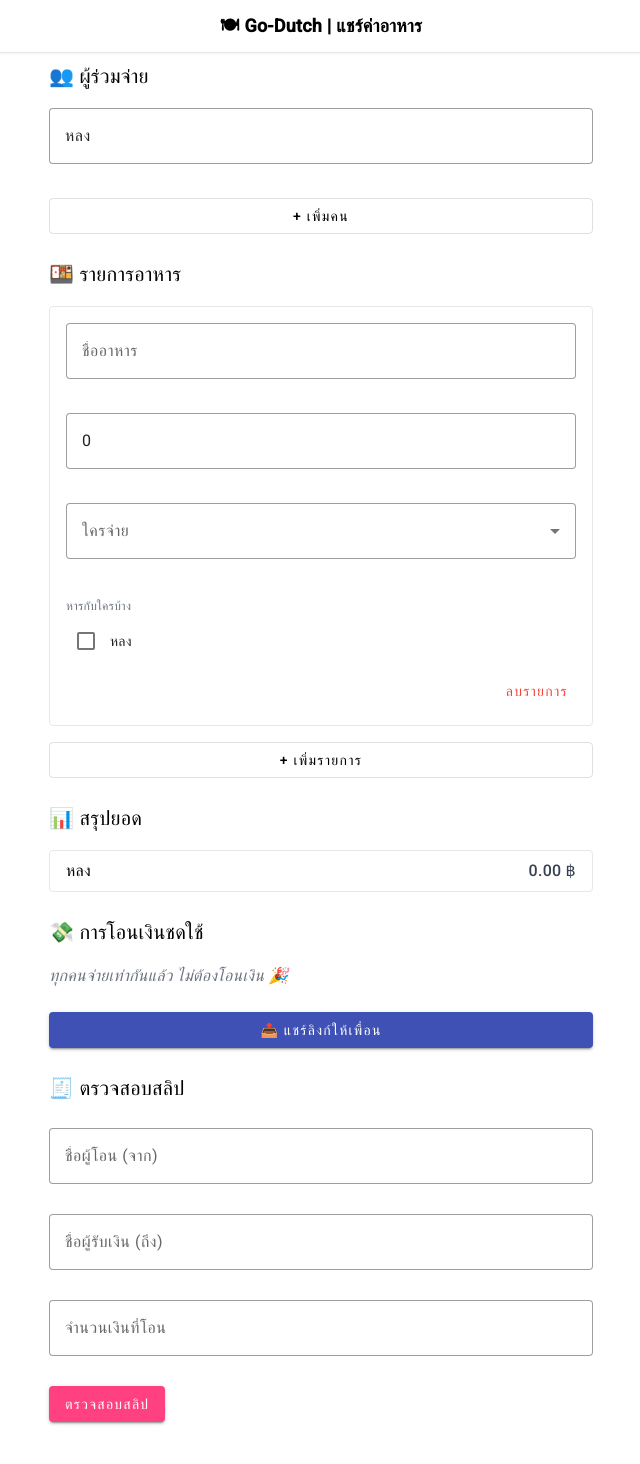
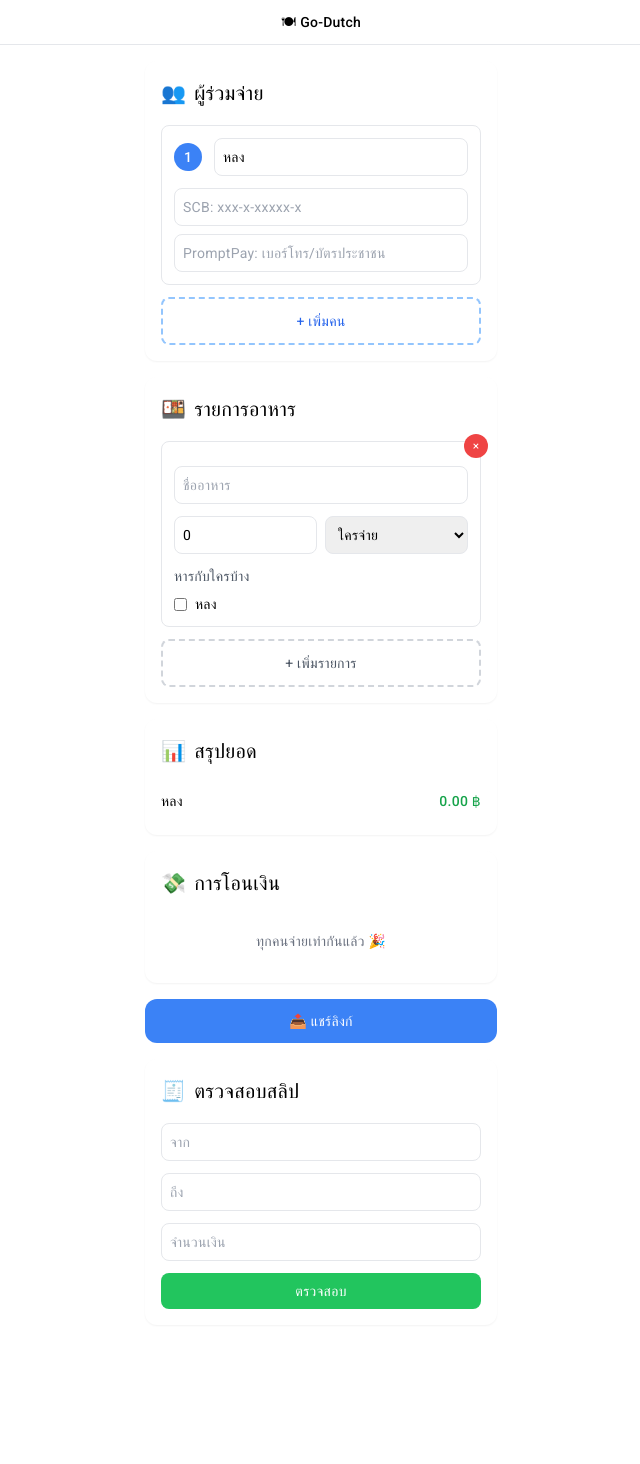
Before and after one commit to thanawutjaroenpon/Let-s-go-Dutch, an Angular app: page / in a window 1280 px wide. Shown: the top 1464 px of the page, without its empty margins (319-959 px from the left). After the commit the page ends 1341 px from the top, so only its background shows below. Built offline with nearby package versions, Linux system fonts and the light colour scheme.

Commit message:
fix ui and make it local

```diff
--- a/src/app/split-payment/split-payment.component.html
+++ b/src/app/split-payment/split-payment.component.html
@@ -1,68 +1,152 @@
 <!-- HEADER -->
-<header class="w-full bg-white border-b shadow-sm fixed top-0 left-0 z-50">
-  <div class="max-w-xl mx-auto px-4 py-3 text-center font-semibold text-lg">
-    🍽 Go-Dutch | แชร์ค่าอาหาร
+<header class="bg-white border-b sticky top-0 z-50">
+  <div class="max-w-sm mx-auto px-4 py-3 text-center font-medium">
+    🍽 Go-Dutch
   </div>
 </header>
 
 <!-- MAIN -->
-<main class="pt-[60px] pb-[70px] max-w-xl mx-auto px-4 space-y-6 text-sm sm:text-base">
+<main class="max-w-sm mx-auto px-4 py-4 space-y-4">
 
   <!-- ผู้ร่วมจ่าย -->
-  <section>
-    <h2 class="text-base font-semibold mb-3">👥 ผู้ร่วมจ่าย</h2>
+  <section class="bg-white rounded-xl p-4 shadow-sm">
+    <h2 class="font-medium mb-3 flex items-center gap-2">
+      <span>👥</span>
+      <span>ผู้ร่วมจ่าย</span>
+    </h2>
+
+    <div class="space-y-3">
+      <div
+        class="border rounded-lg p-3 relative"
+        *ngFor="let payer of payers; let i = index"
+      >
+        <!-- Delete button -->
+        <button
+          *ngIf="payers.length > 1"
+          (click)="removePayer(i)"
+          class="absolute -top-2 -right-2 w-6 h-6 bg-red-500 text-white rounded-full text-xs hover:bg-red-600"
+        >
+          ×
+        </button>
+
+        <!-- Person number and name -->
+        <div class="flex items-center gap-3 mb-3">
+          <span class="w-7 h-7 bg-blue-500 text-white rounded-full flex items-center justify-center text-sm font-medium">
+            {{ i + 1 }}
+          </span>
+          <input
+            [(ngModel)]="payer.name"
+            placeholder="ชื่อ"
+            class="flex-1 p-2 border rounded-lg focus:outline-none focus:ring-2 focus:ring-blue-500"
+          />
+        </div>
+
+        <!-- Payment details -->
         <div class="space-y-2">
-      <div class="flex items-center gap-2" *ngFor="let payer of payers; let i = index">
-        <mat-form-field appearance="outline" class="flex-1">
-          <input matInput [(ngModel)]="payer.name" placeholder="ชื่อคนที่ {{ i + 1 }}" />
-        </mat-form-field>
-        <button mat-icon-button color="warn" (click)="removePayer(i)" *ngIf="payers.length > 1">
-          <mat-icon>delete</mat-icon>
-        </button>
+          <input
+            [(ngModel)]="payer.scb"
+            placeholder="SCB: xxx-x-xxxxx-x"
+            class="w-full p-2 border rounded-lg text-sm focus:outline-none focus:ring-2 focus:ring-blue-500"
+          />
+          <input
+            [(ngModel)]="payer.promptpay"
+            placeholder="PromptPay: เบอร์โทร/บัตรประชาชน"
+            class="w-full p-2 border rounded-lg text-sm focus:outline-none focus:ring-2 focus:ring-blue-500"
+          />
         </div>
       </div>
-    <button mat-stroked-button class="mt-3 w-full" (click)="addPayer()">+ เพิ่มคน</button>
+    </div>
+
+    <button
+      (click)="addPayer()"
+      class="w-full mt-3 p-3 border-2 border-dashed border-blue-300 text-blue-600 rounded-lg hover:bg-blue-50 transition-colors"
+    >
+      + เพิ่มคน
+    </button>
   </section>
 
   <!-- รายการอาหาร -->
-  <section>
-    <h2 class="text-base font-semibold mb-3">🍱 รายการอาหาร</h2>
-    <div *ngFor="let item of items; let i = index" class="rounded border border-gray-200 p-4 mb-4 bg-white space-y-3">
-      <mat-form-field appearance="outline" class="w-full">
-        <input matInput [(ngModel)]="item.name" placeholder="ชื่ออาหาร" />
-      </mat-form-field>
-      <mat-form-field appearance="outline" class="w-full">
-        <input matInput type="number" [(ngModel)]="item.price" placeholder="ราคา (บาท)" />
-      </mat-form-field>
-      <mat-form-field appearance="outline" class="w-full">
-        <mat-select [(ngModel)]="item.paidBy" placeholder="ใครจ่าย">
-          <mat-option *ngFor="let payer of payers; trackBy: trackByName" [value]="payer.name">
+  <section class="bg-white rounded-xl p-4 shadow-sm">
+    <h2 class="font-medium mb-3 flex items-center gap-2">
+      <span>🍱</span>
+      <span>รายการอาหาร</span>
+    </h2>
+
+    <div class="space-y-3">
+      <div
+        *ngFor="let item of items; let i = index"
+        class="border rounded-lg p-3 space-y-3 relative"
+      >
+        <!-- Delete button -->
+        <button
+          (click)="removeItem(i)"
+          class="absolute -top-2 -right-2 w-6 h-6 bg-red-500 text-white rounded-full text-xs hover:bg-red-600"
+        >
+          ×
+        </button>
+
+        <!-- Item name -->
+        <input
+          [(ngModel)]="item.name"
+          placeholder="ชื่ออาหาร"
+          class="w-full p-2 border rounded-lg focus:outline-none focus:ring-2 focus:ring-blue-500"
+        />
+
+        <!-- Price and payer -->
+        <div class="grid grid-cols-2 gap-2">
+          <input
+            [(ngModel)]="item.price"
+            type="number"
+            placeholder="ราคา"
+            class="p-2 border rounded-lg focus:outline-none focus:ring-2 focus:ring-blue-500"
+          />
+          <select
+            [(ngModel)]="item.paidBy"
+            class="p-2 border rounded-lg focus:outline-none focus:ring-2 focus:ring-blue-500"
+          >
+            <option value="">ใครจ่าย</option>
+            <option *ngFor="let payer of payers; trackBy: trackByName" [value]="payer.name">
               {{ payer.name }}
-          </mat-option>
-        </mat-select>
-      </mat-form-field>
+            </option>
+          </select>
+        </div>
+
+        <!-- Split with -->
         <div>
-        <label class="text-xs text-gray-500">หารกับใครบ้าง</label>
-        <div class="flex flex-wrap gap-2 mt-1">
-          <mat-checkbox *ngFor="let payer of payers" [(ngModel)]="item.splitWith[payer.name]">
+          <div class="text-sm text-gray-600 mb-2">หารกับใครบ้าง</div>
+          <div class="grid grid-cols-2 gap-2">
+            <label *ngFor="let payer of payers" class="flex items-center gap-2 text-sm">
+              <input
+                type="checkbox"
+                [(ngModel)]="item.splitWith[payer.name]"
+                class="rounded"
+              />
               {{ payer.name }}
-          </mat-checkbox>
+            </label>
           </div>
         </div>
-      <div class="text-right">
-        <button mat-button color="warn" (click)="removeItem(i)">ลบรายการ</button>
       </div>
     </div>
-    <button mat-stroked-button class="w-full" (click)="addItem()">+ เพิ่มรายการ</button>
+
+    <button
+      (click)="addItem()"
+      class="w-full mt-3 p-3 border-2 border-dashed border-gray-300 text-gray-600 rounded-lg hover:bg-gray-50 transition-colors"
+    >
+      + เพิ่มรายการ
+    </button>
   </section>
 
   <!-- สรุปยอด -->
-  <section>
-    <h2 class="text-base font-semibold mb-3">📊 สรุปยอด</h2>
-    <div class="divide-y border border-gray-200 rounded bg-white">
-      <div *ngFor="let payer of payers" class="flex justify-between px-4 py-2">
+  <section class="bg-white rounded-xl p-4 shadow-sm">
+    <h2 class="font-medium mb-3 flex items-center gap-2">
+      <span>📊</span>
+      <span>สรุปยอด</span>
+    </h2>
+
+    <div class="space-y-2">
+      <div *ngFor="let payer of payers" class="flex justify-between items-center py-2 border-b last:border-b-0">
         <span>{{ payer.name }}</span>
-        <span class="font-medium text-gray-700">
+        <span class="font-medium text-green-600">
           {{ getAmountToPay(payer.name) | number:'1.2-2' }} ฿
         </span>
       </div>
@@ -70,45 +154,106 @@
   </section>
 
 <!-- โอนคืน -->
-  <section>
-    <h2 class="text-base font-semibold mb-3">💸 การโอนเงินชดใช้</h2>
-    <div *ngIf="getTransferInstructions().length === 0" class="text-gray-500 italic">
-      ทุกคนจ่ายเท่ากันแล้ว ไม่ต้องโอนเงิน 🎉
+<section class="bg-white rounded-xl p-4 shadow-sm">
+  <h2 class="font-medium mb-3 flex items-center gap-2">
+    <span>💸</span>
+    <span>การโอนเงิน</span>
+  </h2>
+
+  <div *ngIf="getTransferInstructions().length === 0" class="text-gray-500 text-center py-4">
+    ทุกคนจ่ายเท่ากันแล้ว 🎉
   </div>
-    <div *ngFor="let t of getTransferInstructions()" class="flex justify-between px-4 py-2 bg-green-50 border border-green-200 rounded mb-2">
-      <div>{{ t.from }} ➜ {{ t.to }}</div>
-      <div class="font-semibold text-green-800">{{ t.amount | number:'1.2-2' }} ฿</div>
+
+  <div class="space-y-4">
+    <div
+      *ngFor="let t of getTransferInstructions()"
+      class="bg-green-50 border border-green-200 rounded-lg p-4"
+    >
+      <!-- Transfer amount -->
+      <div class="flex justify-between items-center mb-3">
+        <span class="text-sm font-medium">{{ t.from }} → {{ t.to }}</span>
+        <span class="font-bold text-green-700 text-lg">{{ t.amount | number:'1.2-2' }} ฿</span>
+      </div>
+
+      <!-- Payment information -->
+      <div class="space-y-2 text-sm">
+        <!-- PromptPay -->
+        <div *ngIf="getPayerByName(t.to)?.promptpay" class="bg-white p-2 rounded border">
+          <div class="flex items-center gap-2 mb-1">
+            <span class="text-blue-600">📱</span>
+            <span class="font-medium text-gray-700">PromptPay</span>
+          </div>
+          <div class="text-gray-800 font-mono">{{ getPayerByName(t.to)?.promptpay }}</div>
+        </div>
+
+        <!-- SCB -->
+        <div *ngIf="getPayerByName(t.to)?.scb" class="bg-white p-2 rounded border">
+          <div class="flex items-center gap-2 mb-1">
+            <span class="text-purple-600">🏦</span>
+            <span class="font-medium text-gray-700">SCB</span>
+          </div>
+          <div class="text-gray-800 font-mono">{{ getPayerByName(t.to)?.scb }}</div>
+        </div>
+
+        <!-- No payment info -->
+        <div *ngIf="!getPayerByName(t.to)?.promptpay && !getPayerByName(t.to)?.scb"
+             class="text-gray-500 italic">
+          ไม่มีข้อมูลการโอน
+        </div>
+      </div>
+    </div>
   </div>
 </section>
 
   <!-- แชร์ลิงก์ -->
   <section>
-    <button mat-raised-button color="primary" class="w-full" (click)="shareLink()">
-      📤 แชร์ลิงก์ให้เพื่อน
+    <button
+      (click)="shareLink()"
+      class="w-full bg-blue-500 text-white py-3 rounded-xl font-medium hover:bg-blue-600 transition-colors"
+    >
+      📤 แชร์ลิงก์
     </button>
   </section>
 
   <!-- ตรวจสอบสลิป -->
-  <section class="mt-6 space-y-2">
-    <h2 class="font-semibold">🧾 ตรวจสอบสลิป</h2>
+  <section class="bg-white rounded-xl p-4 shadow-sm">
+    <h2 class="font-medium mb-3 flex items-center gap-2">
+      <span>🧾</span>
+      <span>ตรวจสอบสลิป</span>
+    </h2>
 
-    <mat-form-field appearance="outline" class="w-full">
-      <input matInput placeholder="ชื่อผู้โอน (จาก)" [(ngModel)]="testFrom" />
-    </mat-form-field>
+    <div class="space-y-3">
+      <input
+        [(ngModel)]="testFrom"
+        placeholder="จาก"
+        class="w-full p-2 border rounded-lg focus:outline-none focus:ring-2 focus:ring-blue-500"
+      />
+      <input
+        [(ngModel)]="testTo"
+        placeholder="ถึง"
+        class="w-full p-2 border rounded-lg focus:outline-none focus:ring-2 focus:ring-blue-500"
+      />
+      <input
+        [(ngModel)]="testAmount"
+        type="number"
+        placeholder="จำนวนเงิน"
+        class="w-full p-2 border rounded-lg focus:outline-none focus:ring-2 focus:ring-blue-500"
+      />
 
-    <mat-form-field appearance="outline" class="w-full">
-      <input matInput placeholder="ชื่อผู้รับเงิน (ถึง)" [(ngModel)]="testTo" />
-    </mat-form-field>
+      <button
+        (click)="verifySlip()"
+        class="w-full bg-green-500 text-white py-2 rounded-lg hover:bg-green-600 transition-colors"
+      >
+        ตรวจสอบ
+      </button>
 
-    <mat-form-field appearance="outline" class="w-full">
-      <input matInput type="number" placeholder="จำนวนเงินที่โอน" [(ngModel)]="testAmount" />
-    </mat-form-field>
-
-    <button mat-raised-button color="accent" (click)="verifySlip()">ตรวจสอบสลิป</button>
-
-    <div *ngIf="slipResult !== null" class="text-sm mt-2 font-medium"
-         [ngClass]="{ 'text-green-600': slipResult, 'text-red-600': !slipResult }">
-      {{ slipResult ? '✅ โอนถูกต้องตามระบบแนะนำ' : '❌ ไม่พบรายการนี้ในคำแนะนำ' }}
+      <div
+        *ngIf="slipResult !== null"
+        class="p-3 rounded-lg text-sm font-medium"
+        [class]="slipResult ? 'bg-green-100 text-green-700' : 'bg-red-100 text-red-700'"
+      >
+        {{ slipResult ? '✅ ถูกต้อง' : '❌ ไม่พบรายการ' }}
+      </div>
     </div>
   </section>
 
--- a/src/app/split-payment/split-payment.component.ts
+++ b/src/app/split-payment/split-payment.component.ts
@@ -192,6 +192,7 @@ export class SplitPaymentComponent {
     }
   }
 
+
   trackByName(index: number, payer: any) {
     return payer.name;
   }
```
Also changed, not shown: 1 other file (tests, documents, lock files or other folders). Lines whose indentation alone changed are shown as unchanged.
